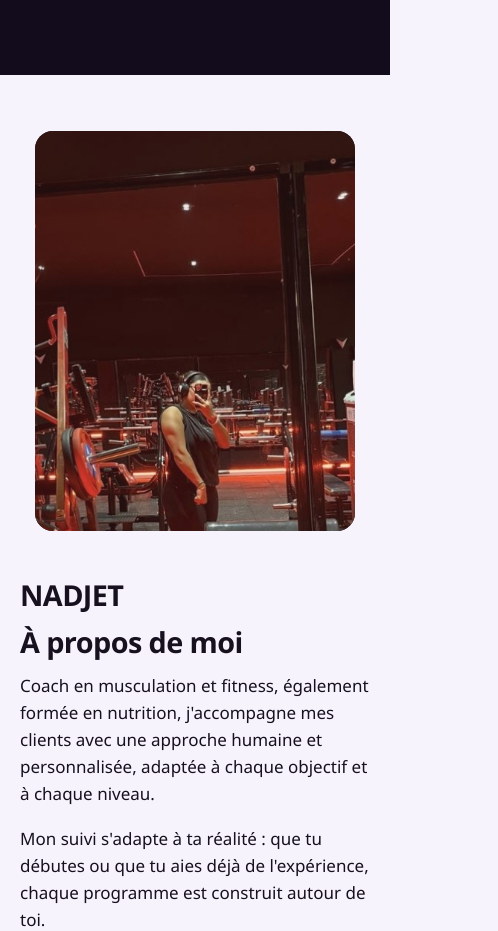
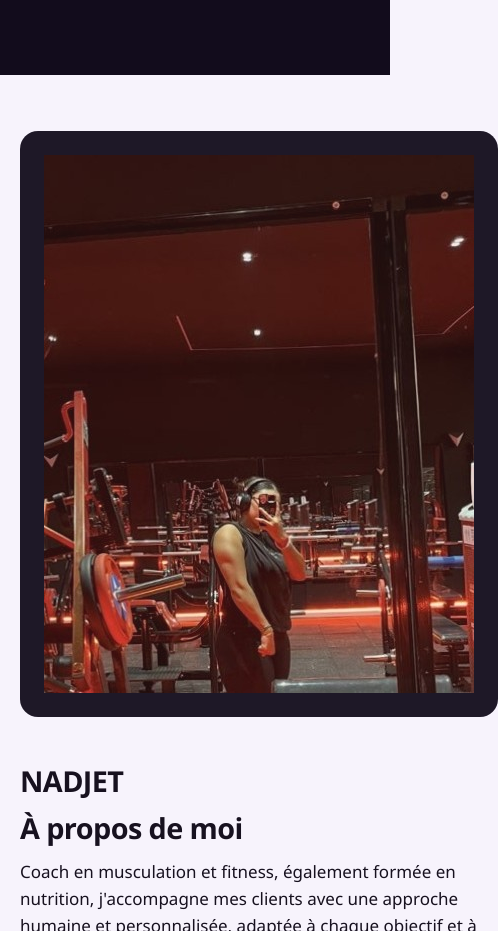
Before and after one commit to NadjetFit/EspaceGym, a plain HTML site: page index.html in a window 390 px wide. Shown: the part 920-1851 px from the top of the page, 498 px wide, since content can reach past the window. Drawn offline with Linux system fonts and the light colour scheme.

Commit message:
Add files via upload

```diff
--- a/index.html
+++ b/index.html
@@ -56,9 +56,7 @@ footer{background:var(--hero);color:color-mix(in srgb,var(--hero-ink) 70%,transp
 .stats b{display:block;font:800 1.8rem "Bricolage Grotesque",sans-serif}
 .stats span{opacity:.75;font-size:.95rem}
 .about{display:grid;grid-template-columns:1fr 1fr;gap:48px;align-items:start}
-.photo{aspect-ratio:4/5;width:100%;max-width:380px;justify-self:center;border-radius:18px;background:var(--hero);color:var(--hero-ink);display:grid;place-items:center;text-align:center;padding:24px;font-size:.95rem;opacity:.95}
-.photo{overflow:hidden;padding:0}
-.photo img{width:100%;height:100%;object-fit:cover;object-position:center bottom;display:block}
+.photo{aspect-ratio:4/5;border-radius:18px;background:var(--hero);color:var(--hero-ink);display:grid;place-items:center;text-align:center;padding:24px;font-size:.95rem;opacity:.95}
 .points{display:grid;gap:16px;margin-top:24px}
 .points div{border-left:4px solid var(--accent);padding-left:16px}
 .points p{margin:0;color:var(--muted)}
@@ -95,7 +93,7 @@ footer .wrap{display:flex;justify-content:space-between;gap:16px;flex-wrap:wrap}
 .steps{grid-template-columns:1fr 1fr}
 form{grid-template-columns:1fr}
 section{padding:56px 0}
-.photo{max-width:320px}
+.photo{aspect-ratio:16/10}
 }
 @media (prefers-reduced-motion:reduce){html{scroll-behavior:auto}}
 </style>
```
